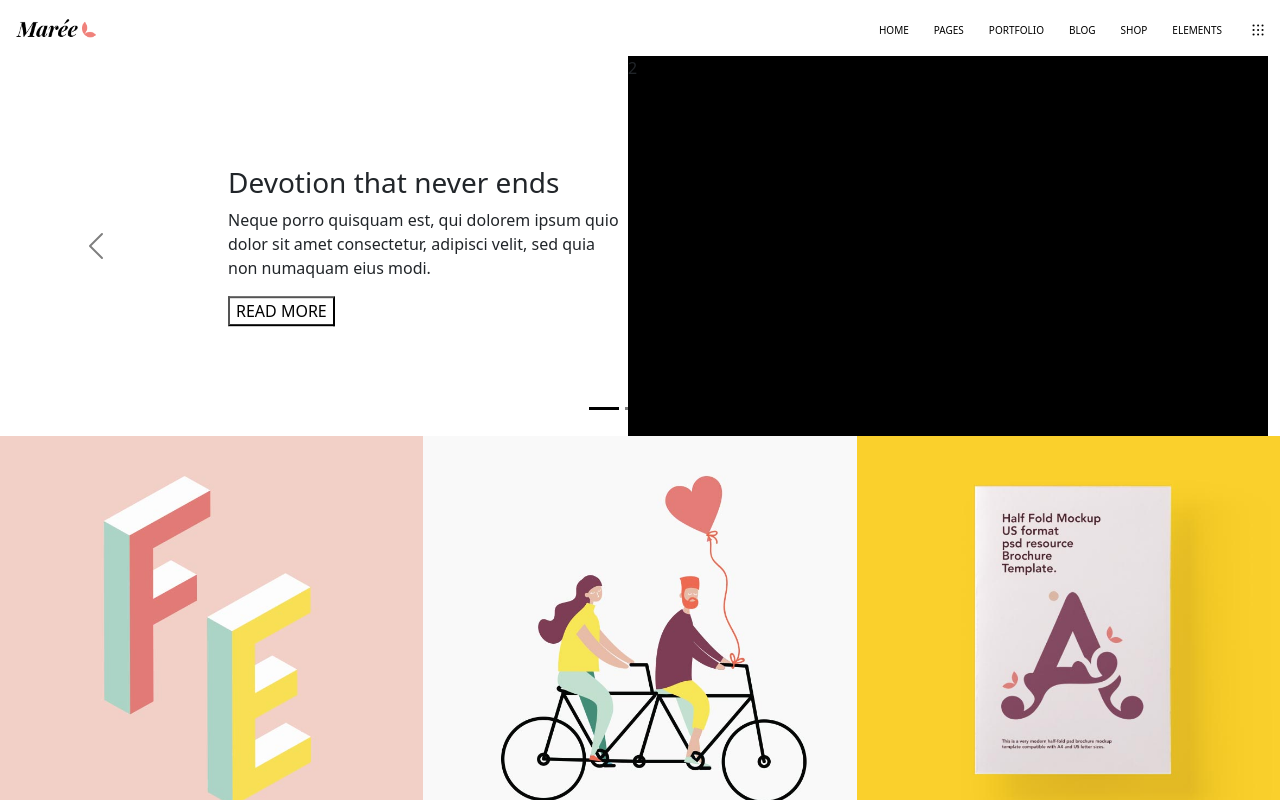
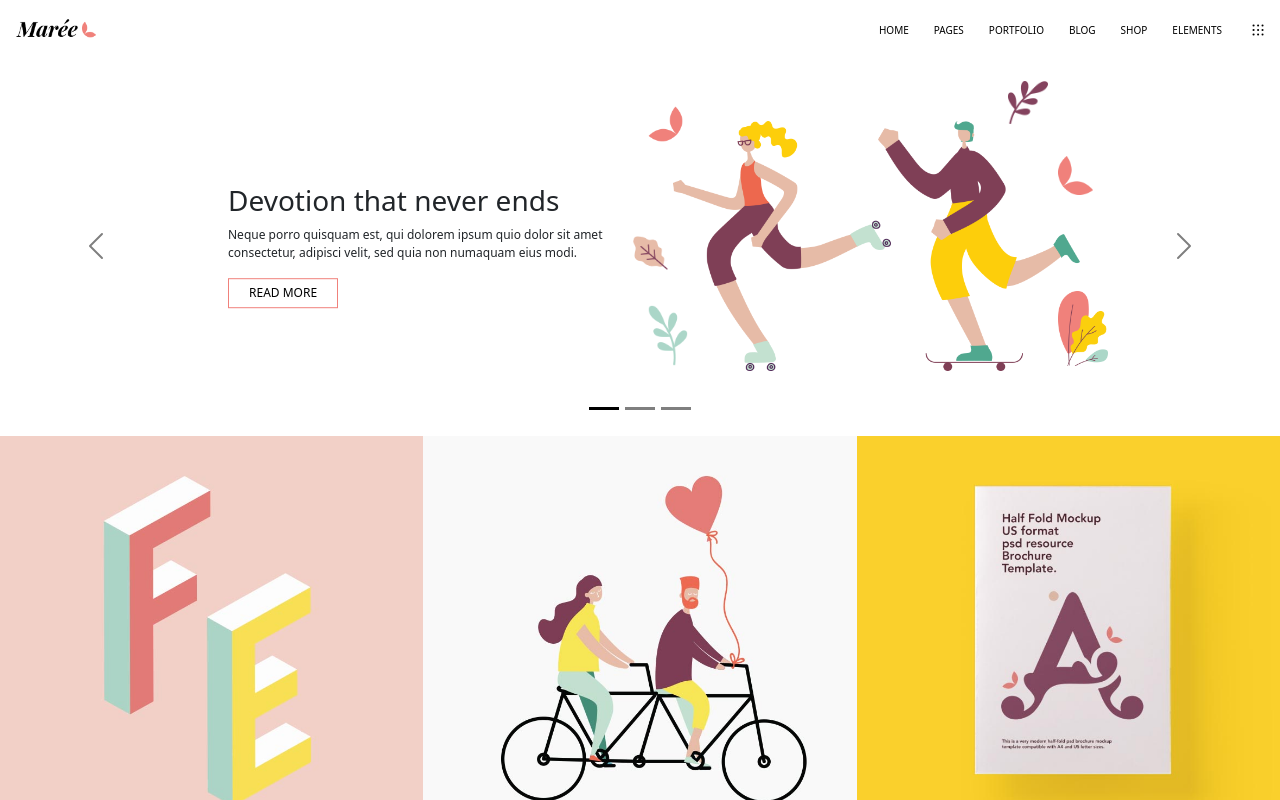
Before and after one commit to estherpinos/proj-html-vuejs, a Vue app: page / in a window 1280 px wide. Shown: the top 800 px of the page. Built offline with nearby package versions, Linux system fonts and the light colour scheme.

Commit message:
Edit [structure carousel]

```diff
--- a/src/components/partials/Carousel.vue
+++ b/src/components/partials/Carousel.vue
@@ -26,38 +26,27 @@
                   <button class="btn-read-more bg-transparent "> READ MORE</button>
                 </div>
               </div>
-              <div class="right w-50 p-0 bg-black position-relative  ">2</div>
+              <div class="right w-50 p-0">
 
-            </div>
+                <div class="image-right position-relative">
 
-            <!-- <div class=" d-flex flex-row justify-content-between ">
-
-                 Text
-              <div class="position-relative d-flex flex-column border-2 left">
-                <div class="text-carousel position-absolute">
-                  <h3>Devotion that never ends</h3>
-                  <p>Neque porro quisquam est, qui dolorem ipsum quio dolor sit amet consectetur, adipisci velit, sed quia non numaquam eius modi.</p>
-                  <button class="btn-read-more bg-transparent "> READ MORE</button>
-                </div>
-
-              </div>
-
-              <div class="img-carousel position-relative">
-
-                  Persone
+                  <!-- Persone -->
                   <img class="persona1" src="../../assets/img/h-2-slider-img-15.png">
                   <img class="persona2" src="../../assets/img/h-2-slider-img-16.png">
 
-                  Foglie
+                  <!-- Foglie -->
                   <img class="pink-left" src="../../assets/img/short-slider-rev-1-img-2.png">
                   <img class="salmon-left" src="../../assets/img/short-slider-rev-1-img-10.png">
                   <img class="pink-right" src="../../assets/img/short-slider-rev-1-img-6.png">
                   <img class="purple-right" src="../../assets/img/short-slider-rev-1-img-7.png">
                   <img class="green-left" src="../../assets/img/short-slider-rev-1-img-8.png">
                   <img class="group-flower" src="../../assets/img/h-2-slider-img-17.png">
+                </div>
 
-                </div>
-            </div> -->
+
+              </div>
+
+            </div>
 
 
 
@@ -101,6 +90,16 @@
           top: 50%;
           transform: translateY(-50%);
           right: 0;
+
+          p{
+            font-size: 12px;
+          }
+
+          .btn-read-more{
+            border: 1px solid $fill-salmon;
+            font-size: 12px;
+            padding:  5px 20px;
+          }
         }
 
       }
@@ -108,106 +107,86 @@
       .right{
         width: 50%;
         height: 100%;
-      }
 
-      // .left{
-      //   width: 50%;
-      //   height: 100%;
-      //   .text-carousel{
-      //     position: absolute;
-      //     width: 400px;
-      //     top: 5%;
-      //     right: 0;
+        .image-right{
+          width: 100%;
+          height: 100%;
 
-      //   h3{
-      //     font-size: 45px;
-      //   }
+         .persona1{
+          height: 250px;
+          position: absolute;
+          top: 50%;
+          transform: translateY(-50%);
+          left: 45px;
+         }
 
-      //   p{
-      //     font-size: 12px;
-      //   }
+          .persona2{
+          height:250px;
+          position: absolute;
+          top: 50%;
+          transform: translateY(-50%);
+          left: 250px;
+          }
 
-      //   .btn-read-more{
-      //     padding: 8px;
-      //     width: 100px;
-      //     font-size: 12px;
-      //     border: 1px solid $fill-salmon;
+          // Flowers
+              .pink-left{
+            position: absolute;
+            top: 50px;
+            left:20px;
+            width: 35px;
+          }
 
-      //   }
-      // }
-      // }
+          .salmon-left{
+            position: absolute;
+            top: 180px;
+            left: 5px;
+            transform: scaleX(-1);
+            width: 35px;
+          }
+
+          .pink-right{
+            position: absolute;
+            top: 100px;
+            left: 430px;
+            width: 35px;
+            }
+
+          .purple-right{
+            position: absolute;
+            transform: scaleX(-1);
+            top: 25px;
+            left: 380px;
+            width: 40px;
+          }
+
+          .green-left{
+            position: absolute;
+            transform: scaleX(-1);
+            bottom: 70px;
+            left: 20px;
+            width: 40px;
+          }
+
+          .group-flower{
+            position: absolute;
+            bottom: 70px;
+            left:430px;
+            width: 50px;
+          }
+
+        }
 
 
 
-      // .img-carousel{
-      //   width: 50%;
-
-      //   .persona1{
-      //   height: 250px;
-      //   position: absolute;
-      //   top: 50%;
-      //   transform: translateY(-50%);
-      //   right: 350px;
-      // }
-
-      // .persona2{
-      //   height:250px;
-      //   position: absolute;
-      //   top: 50%;
-      //   transform: translateY(-50%);
-      //   right: 150px;
-      // }
-
-      // // Flowers
-
-      // .pink-left{
-      //   position: absolute;
-      //   top: 50px;
-      //   right:540px;
-      //   width: 35px;
-      // }
-
-      // .salmon-left{
-      //   position: absolute;
-      //   top: 200px;
-      //   right: 600px;
-      //   transform: scaleX(-1);
-      //   width: 35px;
-      // }
-
-      // .pink-right{
-      //   position: absolute;
-      //   top: 100px;
-      //   right: 140px;
-      //   width: 35px;
-      // }
-
-      // .purple-right{
-      //   position: absolute;
-      //   transform: scaleX(-1);
-      //   top: 25px;
-      //   right: 180px;
-      //   width: 40px;
-      // }
-
-      // .green-left{
-      //   position: absolute;
-      //   transform: scaleX(-1);
-      //   bottom: 80px;
-      //   right: 550px;
-      //   width: 35px;
-      // }
-
-      // .group-flower{
-      //   position: absolute;
-      //   bottom: 70px;
-      //   right: 100px;
-      //   width: 50px;
-      // }
-      // }
 
 
-      // Persons
+
+
+
+
+
+
+      }
 
 
 
```
